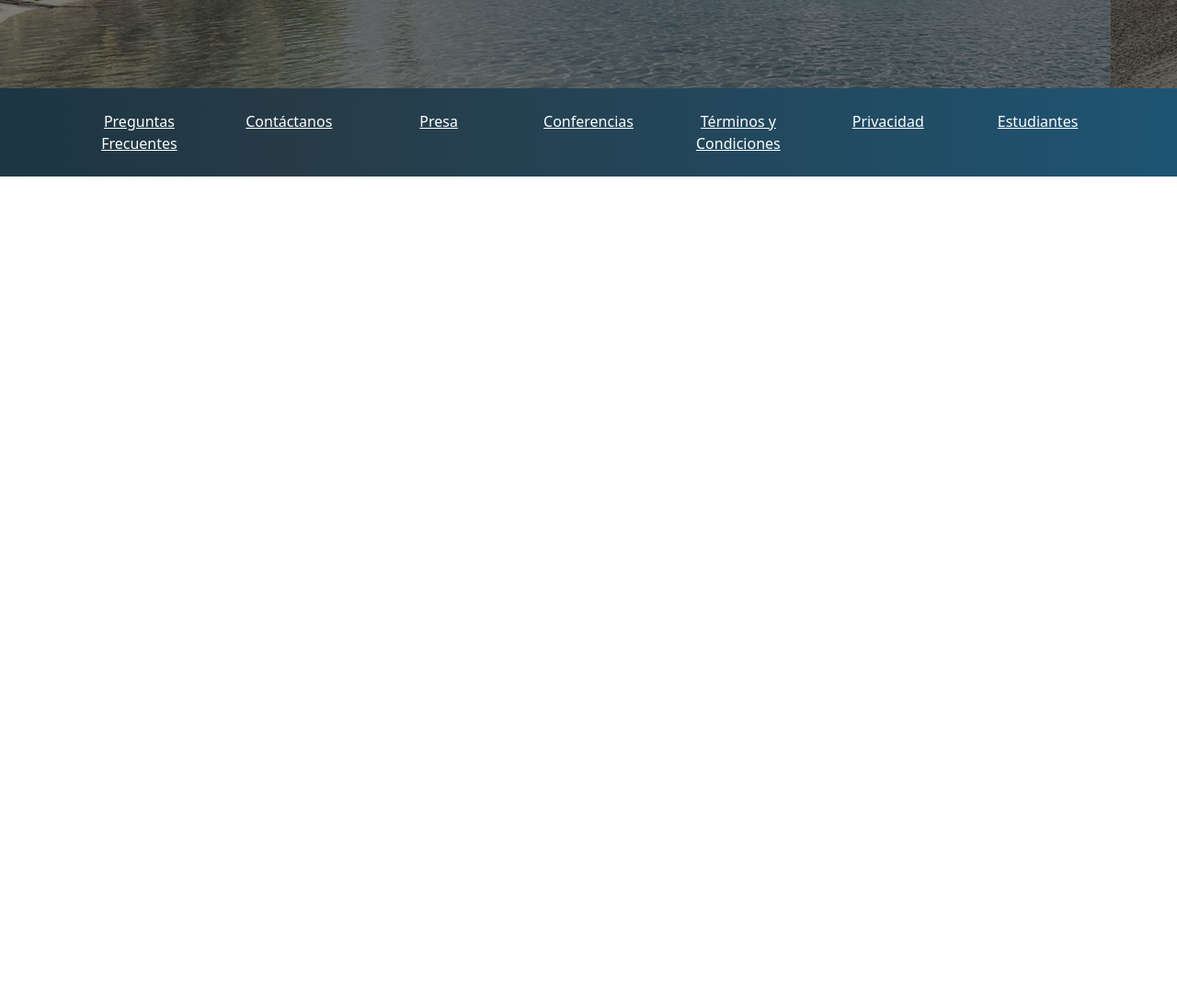
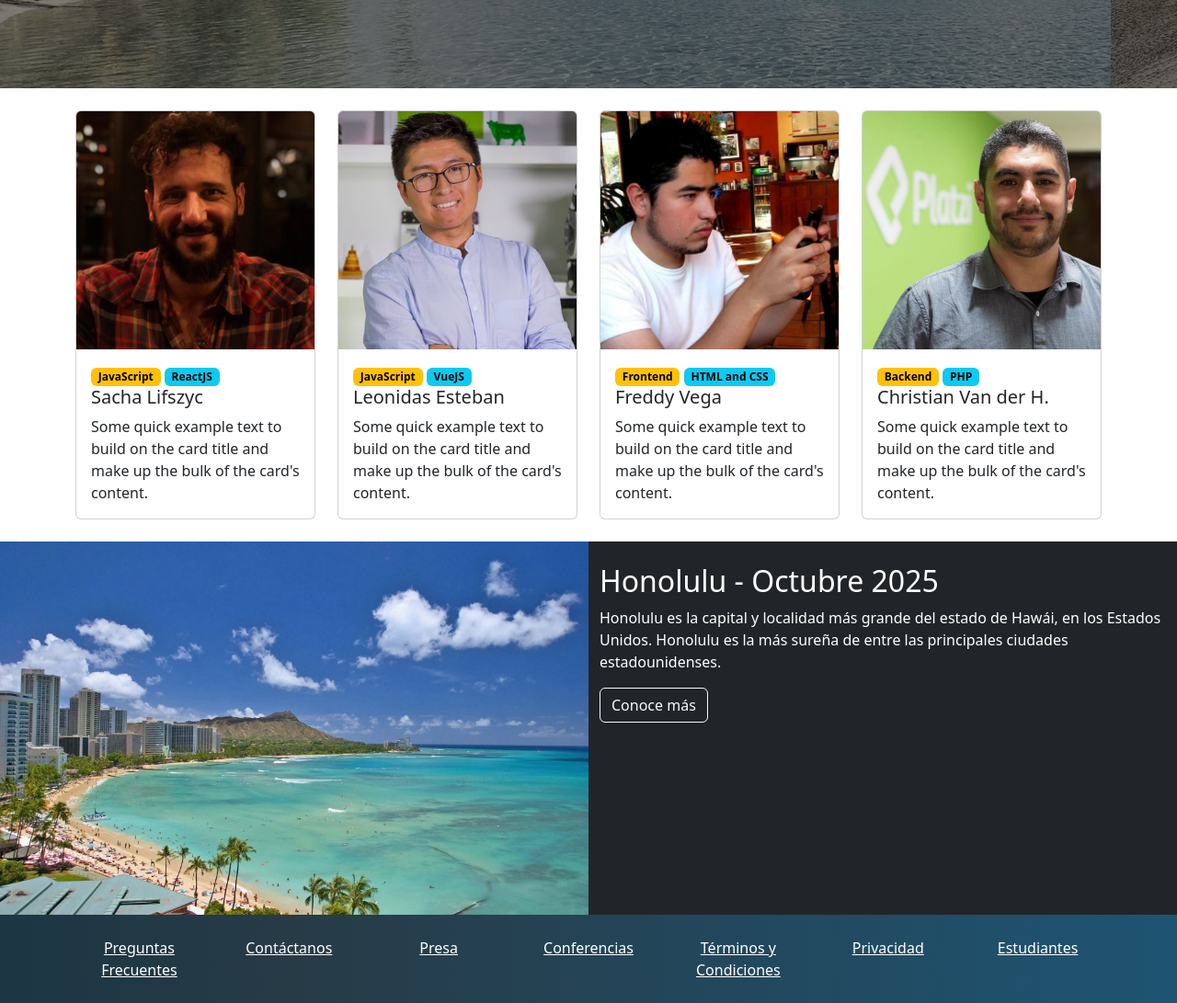
Before and after one commit to Sanghel/platzi-travel, a website: page index.html in a window 1280 px wide. Shown: the part 520-1611 px from the top of the page at 92% size. Before the commit the page ends 800 px from the top, so only its background shows below. Drawn offline with nearby package versions, Linux system fonts and the light colour scheme.

Commit message:
Main content, Speakers and Conference

```diff
--- a/index.html
+++ b/index.html
@@ -67,16 +67,91 @@
                                 estudiantes de Platzi y a los oradores de primer nivel que tenemos
                                 para ti. Te esperamos!
                             </p>
-                            <a href="#">Quiero ser orador</a>
-                            <button type="button">Comprar Tickets</button>
+                            <a href="#" class="btn btn-outline-light">Quiero ser orador</a>
+                            <button type="button" class="btn btn-platzi">Comprar Tickets</button>
                         </div>
                     </div>
                 </div>
             </div>
         </div>
       </main>
-
     <!-- Main -->
+    <!-- Speakers -->
+      <section id="speakers" class="mt-4">
+        <div class="container">
+          <div class="row">
+            <div class="col-md-4 mb-4 col-xs-10 col-sm-6 col-xl-3">
+              <div class="card">
+                <img src="./assets/speakers/sacha.jpg" class="card-img-top" alt="sacha">
+                <div class="card-body">
+                  <div class="badges">
+                    <span class="badge text-bg-warning">JavaScript</span>
+                    <span class="badge text-bg-info">ReactJS</span>
+                  </div>
+                  <h5 class="card-title">Sacha Lifszyc</h5>
+                  <p class="card-text">Some quick example text to build on the card title and make up the bulk of the card's content.</p>
+                </div>
+              </div>
+            </div>
+            <div class="col-md-4 mb-4 col-xs-10 col-sm-6 col-xl-3">
+              <div class="card">
+                <img src="./assets/speakers/leonidas2.jpeg" class="card-img-top" alt="leonidas">
+                <div class="card-body">
+                  <div class="badges">
+                    <span class="badge text-bg-warning">JavaScript</span>
+                    <span class="badge text-bg-info">VueJS</span>
+                  </div>
+                  <h5 class="card-title">Leonidas Esteban</h5>
+                  <p class="card-text">Some quick example text to build on the card title and make up the bulk of the card's content.</p>
+                </div>
+              </div>
+            </div>
+            <div class="col-md-4 mb-4 col-xs-10 col-sm-6 col-xl-3">
+              <div class="card">
+                <img src="./assets/speakers/freddy.jpeg" class="card-img-top" alt="freddy">
+                <div class="card-body">
+                  <div class="badges">
+                    <span class="badge text-bg-warning">Frontend</span>
+                    <span class="badge text-bg-info">HTML and CSS</span>
+                  </div>
+                  <h5 class="card-title">Freddy Vega</h5>
+                  <p class="card-text">Some quick example text to build on the card title and make up the bulk of the card's content.</p>
+                </div>
+              </div>
+            </div>
+            <div class="col-md-4 mb-4 col-xs-10 col-sm-6 col-xl-3">
+              <div class="card">
+                <img src="./assets/speakers/cvander.jpeg" class="card-img-top" alt="cvander">
+                <div class="card-body">
+                  <div class="badges">
+                    <span class="badge text-bg-warning">Backend</span>
+                    <span class="badge text-bg-info">PHP</span>
+                  </div>
+                  <h5 class="card-title">Christian Van der H.</h5>
+                  <p class="card-text">Some quick example text to build on the card title and make up the bulk of the card's content.</p>
+                </div>
+              </div>
+            </div>
+          </div>
+        </div>
+      </section>
+    <!-- Speakers -->
+    <!-- Lugar y Fecha -->
+    <section id="place-time">
+      <div class="container-fluid">
+        <div class="row">
+          <div class="col-12 col-lg-6 col-xl-6 px-0">
+            <img src="./assets/honolulu.jpg" alt="Isla de Honolulu">
+          </div>
+          <div class="col-12 col-lg-6 col-xl-6 py-4">
+            <h2>Honolulu - Octubre 2025</h2>
+            <p>Honolulu es la capital y localidad más grande del estado de Hawái, en los Estados Unidos. Honolulu es la más sureña de entre las principales ciudades estadounidenses.</p>
+            <a href="https://es.wikipedia.org/wiki/Honolulu" class="btn btn-outline-light">Conoce más</a>
+          </div>
+        </div>
+      </div>
+    </section>
+    <!-- Lugar y Fecha -->
     <!-- Footer -->
     <footer id="footer" class="pb-4 pt-4">
         <div class="container">
--- a/src/index.css
+++ b/src/index.css
@@ -1,5 +1,14 @@
 .text-platzi {
     color: #97c93e !important;
+}
+
+.btn-platzi {
+    background-color: #97c93e;
+    color: white;
+}
+
+.btn-platzi:hover {
+    background-color: #82ad36;
 }
 
 #header img {
@@ -14,6 +23,15 @@
 
 #carousel {
     position: relative;
+}
+
+#place-time {
+    background-color: rgba(33, 37, 41, 1);
+    color: white;
+}
+
+#place-time img {
+    max-width: 100%;
 }
 
 #carousel .overlay {
```
Also changed, not shown: assets/speakers/cvander.jpeg (added), assets/speakers/freddy.jpeg (added), assets/speakers/leonidas.jpeg (added), assets/speakers/leonidas2.jpeg (added), assets/speakers/sacha.jpg (added).
